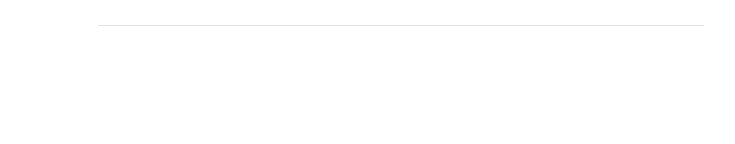
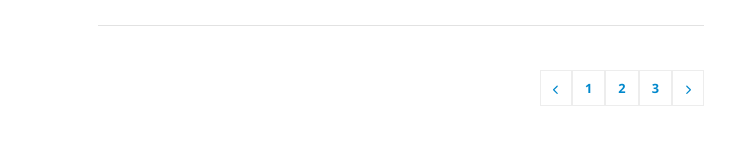
Before and after one commit to serborbone/proj-html-vuejs, a Vue app: page / in a window 1280 px wide. Shown: the part 5650-5794 px from the top of the page, without its empty margins (128-863 px from the left). Before the commit the page ends 5726 px from the top, so only its background shows below. Built offline with nearby package versions, Linux system fonts and the light colour scheme.

Commit message:
Button cambio pagina

```diff
--- a/src/assets/partials/bigArticle.vue
+++ b/src/assets/partials/bigArticle.vue
@@ -301,6 +301,16 @@
     </div>
     <!-- FINE CONTAINER ARTICLE -->
 
+    <!-- BUTTON CHANGE PAGE -->
+    <div class="btn-page">
+        <span class="btn"><i class="arr fa-solid fa-chevron-left"></i></span>
+        <span class="btn">1</span>
+        <span class="btn">2</span>
+        <span class="btn">3</span>
+        <span class="btn"><i class="arr fa-solid fa-chevron-right"></i></span>
+    </div>
+    <!-- FINE BUTTON CHANGE PAGE -->
+
   </div>
 </template>
 
--- a/src/assets/style/bigArticle.scss
+++ b/src/assets/style/bigArticle.scss
@@ -107,3 +107,25 @@
   }
 
 }
+
+.btn-page {
+  float: right;
+  margin-top: 50px;
+  .btn {
+    border: 1px solid #ededed;
+    font-size: 0.8em;
+    padding: 8px 12px;
+    color: $blue-porto;
+    font-weight: 600;
+    cursor: pointer;
+  }
+
+  .btn:hover {
+    background-color: $blue-porto;
+    color: #fff;
+  }
+
+  .btn .arr {
+    font-size: 0.75em;
+  }
+}
```
